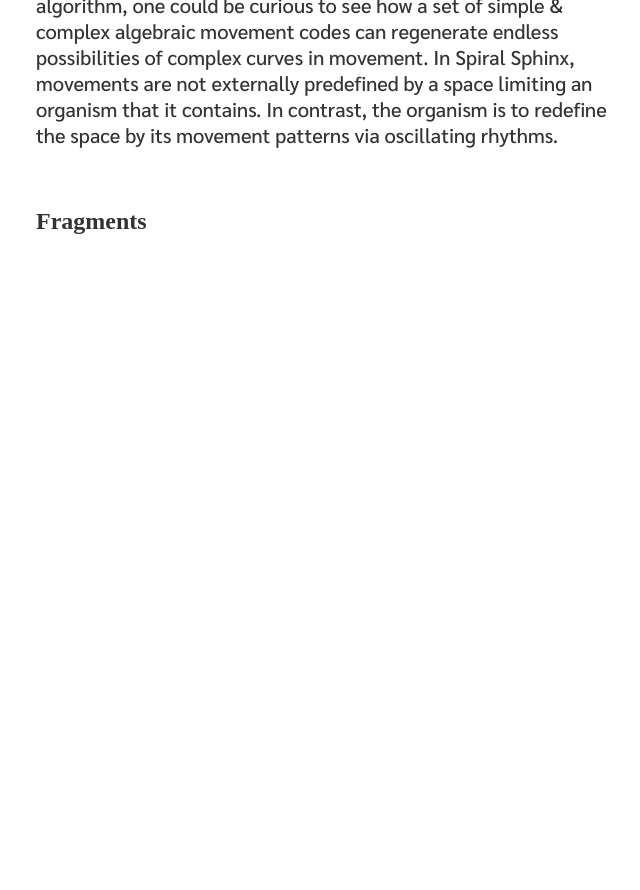
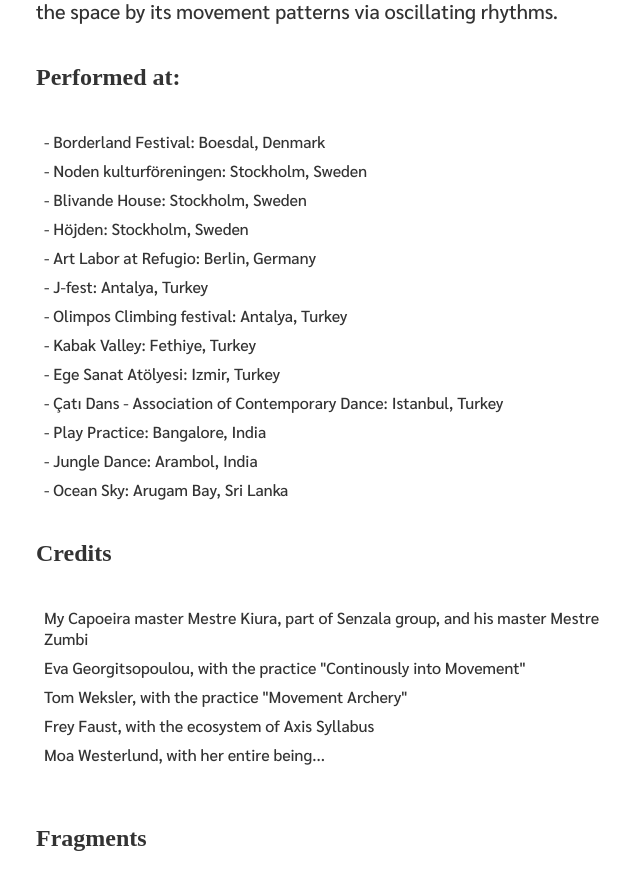
Before and after one commit to eminx/infinitesimals.space, a React (Create React App) app: page /spiral-sphinx in a window 1280 px wide. Shown: the part 920-1810 px from the top of the page, without its empty margins (315-955 px from the left). Built offline with nearby package versions, Linux system fonts and the light colour scheme.

Commit message:
updated spiral sphinx

```diff
--- a/src/pages/Spiral-Sphinx.js
+++ b/src/pages/Spiral-Sphinx.js
@@ -1,6 +1,22 @@
 import React, { Component } from 'react';
 import { Box, Heading, Text } from 'rebass';
 import ReactPlayer from 'react-player';
+
+const performedAt = [
+  `- Borderland Festival: Boesdal, Denmark`,
+  `- Noden kulturföreningen: Stockholm, Sweden`,
+  `- Blivande House: Stockholm, Sweden`,
+  `- Höjden: Stockholm, Sweden`,
+  `- Art Labor at Refugio: Berlin, Germany`,
+  `- J-fest: Antalya, Turkey`,
+  `- Olimpos Climbing festival: Antalya, Turkey`,
+  `- Kabak Valley: Fethiye, Turkey`,
+  `- Ege Sanat Atölyesi: Izmir, Turkey`,
+  `- Çatı Dans - Association of Contemporary Dance: Istanbul, Turkey`,
+  `- Play Practice: Bangalore, India `,
+  `- Jungle Dance: Arambol, India`,
+  `- Ocean Sky: Arugam Bay, Sri Lanka`,
+];
 
 class SpiralSphinx extends Component {
   componentDidMount() {
@@ -22,14 +38,14 @@ class SpiralSphinx extends Component {
         <Box p={3}>
           <Heading fontSize={[3, 4]}>Concept</Heading>
           <Text fontSize={[2, 3]}>
-            <p>
+            {/* <p>
               <em>
                 A way to overcome the fear of falling is to repeat falling over
                 and over again, and cautiously so, until reaching the inflection
                 point at which the fear is dissolved into the skills gained by
                 the act of the falls repeated.{' '}
               </em>
-            </p>
+            </p> */}
             <p>
               Inspired primarily from Capoeira and its historical evolution, but
               also infinitesimals theory in mathematics, and some other
@@ -65,12 +81,37 @@ class SpiralSphinx extends Component {
             </p>
           </Text>
 
+          <Heading py={20} fontSize={[3, 4]}>
+            Performed at:
+          </Heading>
+          <ul>
+            {performedAt.map((item) => (
+              <li key={item}>{item}</li>
+            ))}
+          </ul>
+
+          <Heading py={20} fontSize={[3, 4]}>
+            Credits
+          </Heading>
+          <ul>
+            <li>
+              My Capoeira master Mestre Kiura, part of Senzala group, and his
+              master Mestre Zumbi
+            </li>
+            <li>
+              Eva Georgitsopoulou, with the practice "Continously into Movement"
+            </li>
+            <li>Tom Weksler, with the practice "Movement Archery"</li>
+            <li>Frey Faust, with the ecosystem of Axis Syllabus</li>
+            <li>Moa Westerlund, with her entire being...</li>
+          </ul>
+
           <Box py={20}>
             <Heading py={20} fontSize={[3, 4]}>
               Fragments
             </Heading>
 
-            {spiralVideos.map(video => (
+            {spiralVideos.map((video) => (
               <Box py={2}>
                 <ReactPlayer url={video.videoUrl} width="100%" />
               </Box>
@@ -86,7 +127,7 @@ const spiralVideos = [
   { videoUrl: 'https://vimeo.com/359961424' },
   { videoUrl: 'https://vimeo.com/376707017' },
   { videoUrl: 'https://vimeo.com/400524921' },
-  { videoUrl: 'https://vimeo.com/313034151' }
+  { videoUrl: 'https://vimeo.com/313034151' },
 ];
 
 export default SpiralSphinx;
```
